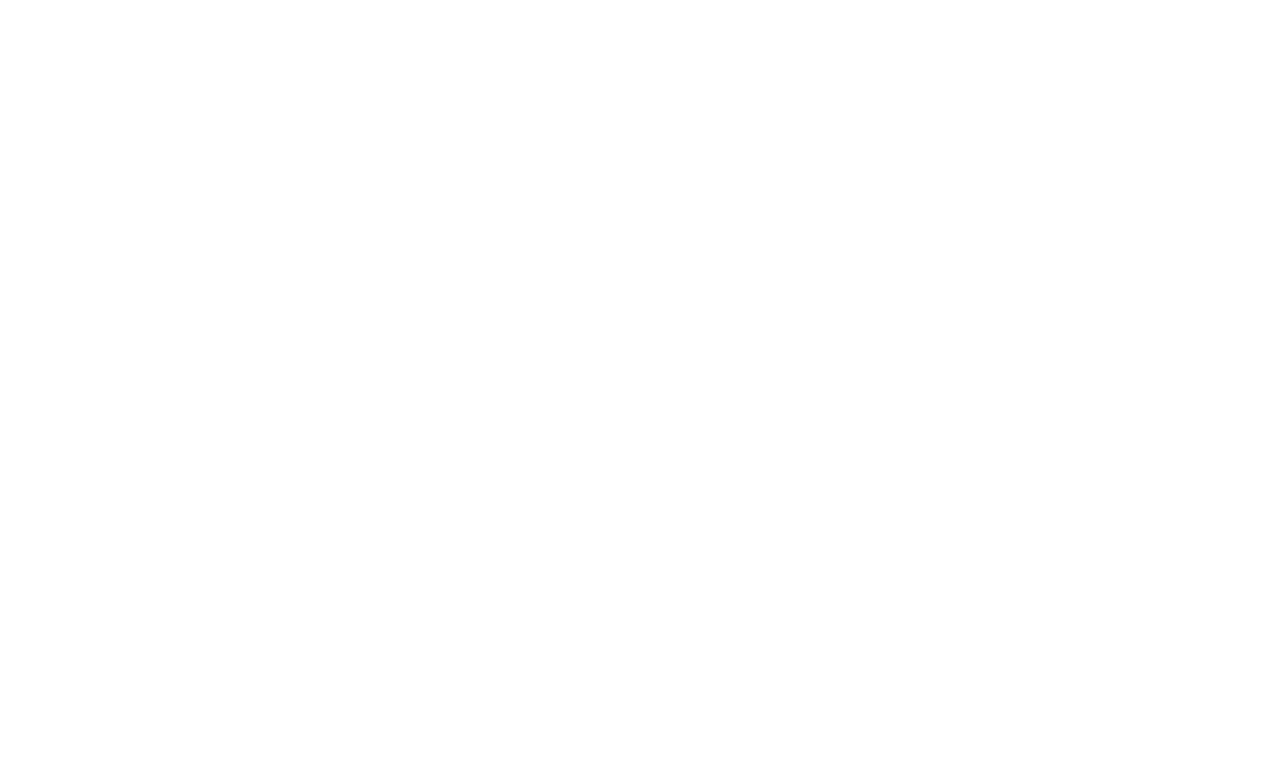
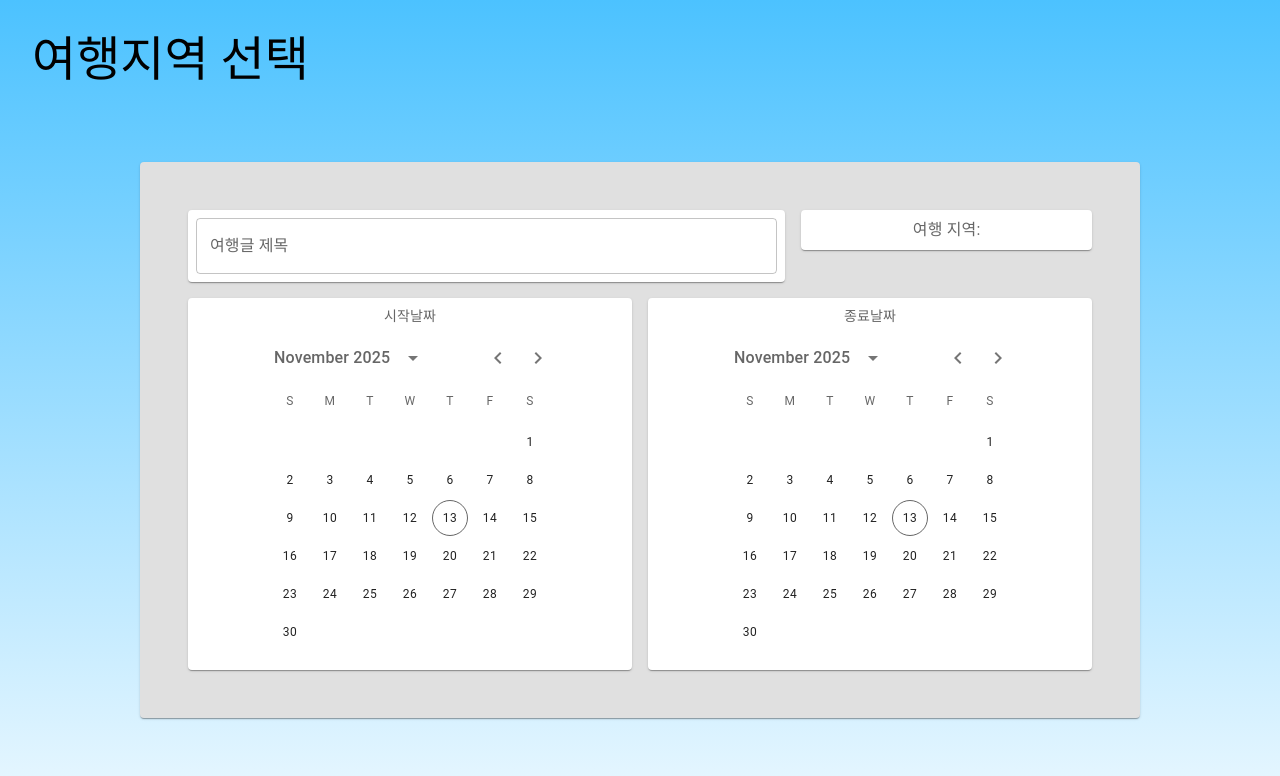
Before and after one commit to gsc-lab/cs25-4-tripmate-frontend, a React (Vite) app in the folder frontend/: page /trip in a window 1280 px wide. Before the commit this address had no page. Shown: the top 776 px of the page. Built offline with nearby package versions, Linux system fonts and the light colour scheme.

Commit message:
Feat: Trip 페이지 생성 및 컴포넌트 구조 맞춤

```diff
--- a/frontend/package.json
+++ b/frontend/package.json
@@ -14,7 +14,9 @@
     "@emotion/styled": "^11.14.1",
     "@mui/icons-material": "^7.3.5",
     "@mui/material": "^7.3.5",
+    "@mui/x-date-pickers": "^8.18.0",
     "axios": "^1.13.2",
+    "dayjs": "^1.11.19",
     "react": "^19.1.1",
     "react-dom": "^19.1.1",
     "react-router-dom": "^7.9.5"
--- a/frontend/src/App.jsx
+++ b/frontend/src/App.jsx
@@ -3,6 +3,7 @@
 import Register from "./pages/Register";
 import Mypage from "./pages/Mypage";
 import Regions from "./pages/Regions";
+import Trip from "./pages/Trip";
 
 
 function App() {
@@ -13,6 +14,7 @@
         <Route path="/register" element={<Register />} />
         <Route path="/mypage" element={<Mypage />} />
         <Route path="/regions" element={<Regions />} />
+        <Route path="/trip" element={<Trip />} />
       </Routes>
     </Router>
   );
--- a/frontend/src/pages/Regions.jsx
+++ b/frontend/src/pages/Regions.jsx
@@ -62,10 +62,10 @@
       return;
     }
 
-    navigate("/tripday", {
+    navigate("/trip", {
       state: {
-        regionId: ChooseRegion.region_id,
-        regionName: ChooseRegion.name
+        regionId: chooseRegion.region_id,
+        regionName: chooseRegion.name
       },
     });
   };
--- /dev/null
+++ b/frontend/src/pages/Trip.jsx
@@ -0,0 +1,74 @@
+import { useState } from "react";
+import { styled } from '@mui/material/styles';
+import { TextField, Box, Typography, Paper, Grid } from "@mui/material";
+import { LocalizationProvider } from '@mui/x-date-pickers/LocalizationProvider';
+import { AdapterDayjs } from '@mui/x-date-pickers/AdapterDayjs';
+import { DateCalendar } from '@mui/x-date-pickers/DateCalendar';
+import { useNavigate, useLocation } from "react-router-dom";
+import axios from "axios";
+import PageLayout from "../components/PageLayout";
+
+
+function Trip() {
+    const navigate = useNavigate();
+    const location = useLocation();
+    const { regionId, regionName } = location.state || {}
+
+    const Item = styled(Paper)(({ theme }) => ({
+    backgroundColor: '#fff',
+    ...theme.typography.body2,
+    padding: theme.spacing(1),
+    textAlign: 'center',
+    color: (theme.vars ?? theme).palette.text.secondary,
+    ...theme.applyStyles('dark', {
+        backgroundColor: '#1A2027',
+    }),
+    }));
+
+  return (
+    <PageLayout
+      title="여행지역 선택"
+      actionLabel="일자 선택"
+    //   onAction={handleSendRegion}
+    >
+
+    <Grid container spacing={2}>
+
+    <Grid size={8}>
+        <Item>
+            <TextField
+            label="여행글 제목"
+            fullWidth
+            />
+        </Item>
+    </Grid>
+
+    <Grid size={4}>
+        <Item>
+            <Typography>여행 지역: <br />{regionName}</Typography>
+        </Item>
+    </Grid>
+
+    <Grid size={6}>
+        <Item>시작날짜
+            <LocalizationProvider dateAdapter={AdapterDayjs}>
+            <DateCalendar />
+            </LocalizationProvider>
+        </Item>
+    </Grid>
+
+    <Grid size={6}>
+        <Item>종료날짜
+            <LocalizationProvider dateAdapter={AdapterDayjs}>
+            <DateCalendar />
+            </LocalizationProvider>
+        </Item>
+    </Grid>
+
+    </Grid>
+
+    </PageLayout>
+  );
+}
+
+export default Trip;
```
Also changed, not shown: 1 other file (tests, documents, lock files or other folders).
